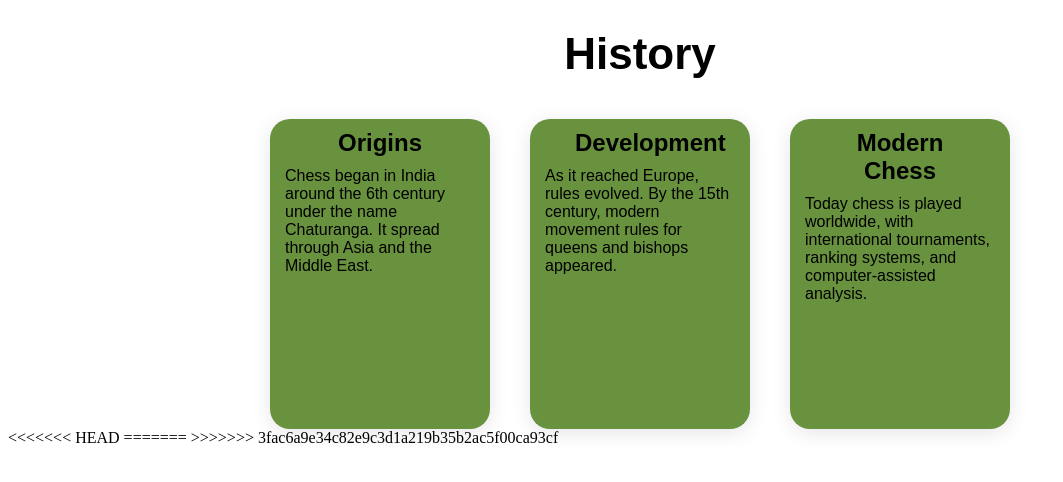
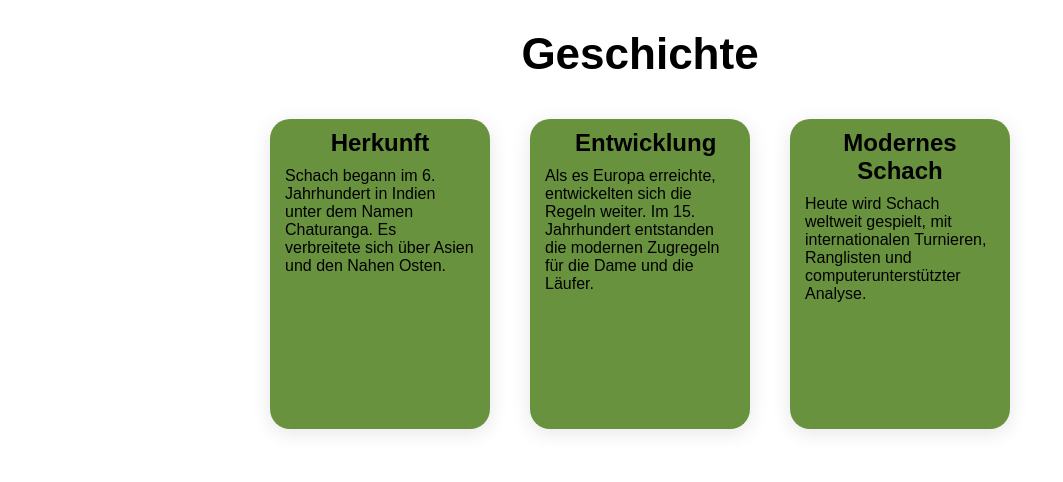
Before and after one commit to MoFritzZz/Chess-Project, a plain HTML site: page ChessVSC/ChessHistory.html in a window 1280 px wide. Shown: the whole page, without its empty margins (0-1063 px from the left). Drawn offline with Linux system fonts and the light colour scheme.

Commit message:
History Sprache geändert

```diff
--- a/ChessVSC/ChessHistory.html
+++ b/ChessVSC/ChessHistory.html
@@ -7,30 +7,25 @@
 </head>
 <body>
     <div class="BasicsHistory">
-        <h1>History</h1>
+        <h1>Geschichte</h1>
 
         <div class="ContentBlocks">
             <div class="blockInfo">
-                <h2>Origins</h2>
-                <p>Chess began in India around the 6th century under the name Chaturanga. It spread through Asia and the Middle East.</p>
+                <h2>Herkunft</h2>
+                <p>Schach begann im 6. Jahrhundert in Indien unter dem Namen Chaturanga. Es verbreitete sich über Asien und den Nahen Osten.</p>
             </div>
 
             <div class="blockInfo">
-                <h2>Development</h2>
-                <p>As it reached Europe, rules evolved. By the 15th century, modern movement rules for queens and bishops appeared.</p>
+                <h2>Entwicklung</h2>
+                <p>Als es Europa erreichte, entwickelten sich die Regeln weiter. Im 15. Jahrhundert entstanden die modernen Zugregeln für die Dame und die Läufer.</p>
             </div>
 
             <div class="blockInfo">
-                <h2>Modern Chess</h2>
-                <p>Today chess is played worldwide, with international tournaments, ranking systems, and computer-assisted analysis.</p>
+                <h2>Modernes Schach</h2>
+                <p>Heute wird Schach weltweit gespielt, mit internationalen Turnieren, Ranglisten und computerunterstützter Analyse.</p>
             </div>
         </div>
     </div>
 
 </body>
 </html>
-<<<<<<< HEAD
-
-<!---->
-=======
->>>>>>> 3fac6a9e34c82e9c3d1a219b35b2ac5f00ca93cf
```
